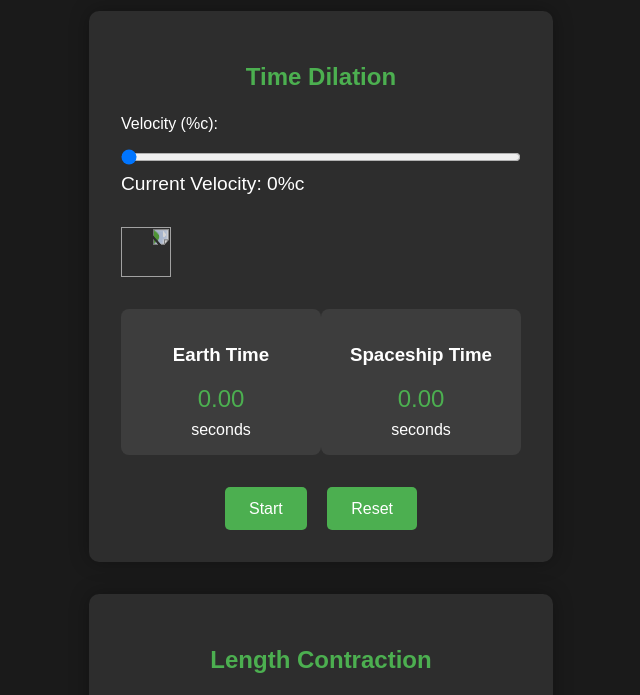
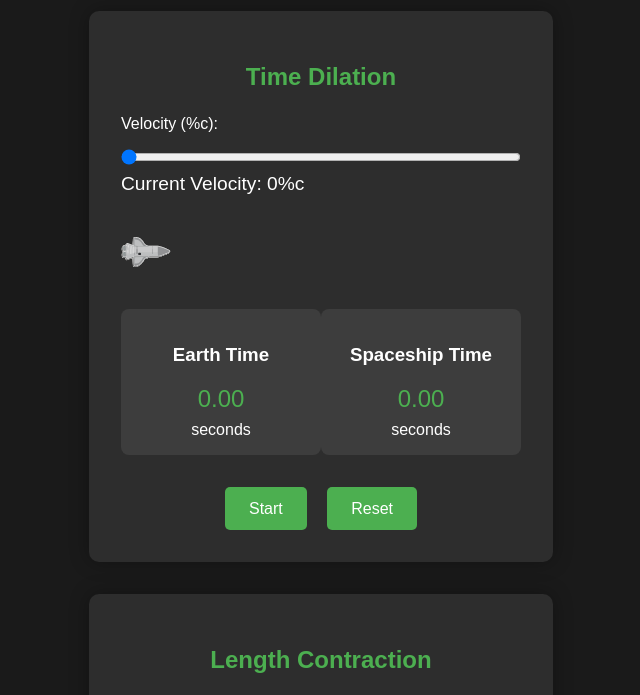
Before and after one commit to Mankirat684/relativty-simulator, a plain HTML site: page index.html in a window 1280 px wide. Shown: the part 99-794 px from the top of the page, without its empty margins (319-959 px from the left). Drawn offline with Linux system fonts and the light colour scheme.

Commit message:
Update index.html

```diff
--- a/index.html
+++ b/index.html
@@ -20,7 +20,7 @@
                 </div>
             </div>
             <div class="animation-container">
-                <div class="spaceship"><img src="images/16260496_zgtd_t6wi_210520.svg" alt="" class="spaceshipimg"></div>
+                <div class="spaceship"><img src="16260496_zgtd_t6wi_210520.svg" alt="" class="spaceshipimg"></div>
             </div>
             <div class="clocks">
                 <div class="clock">
```
